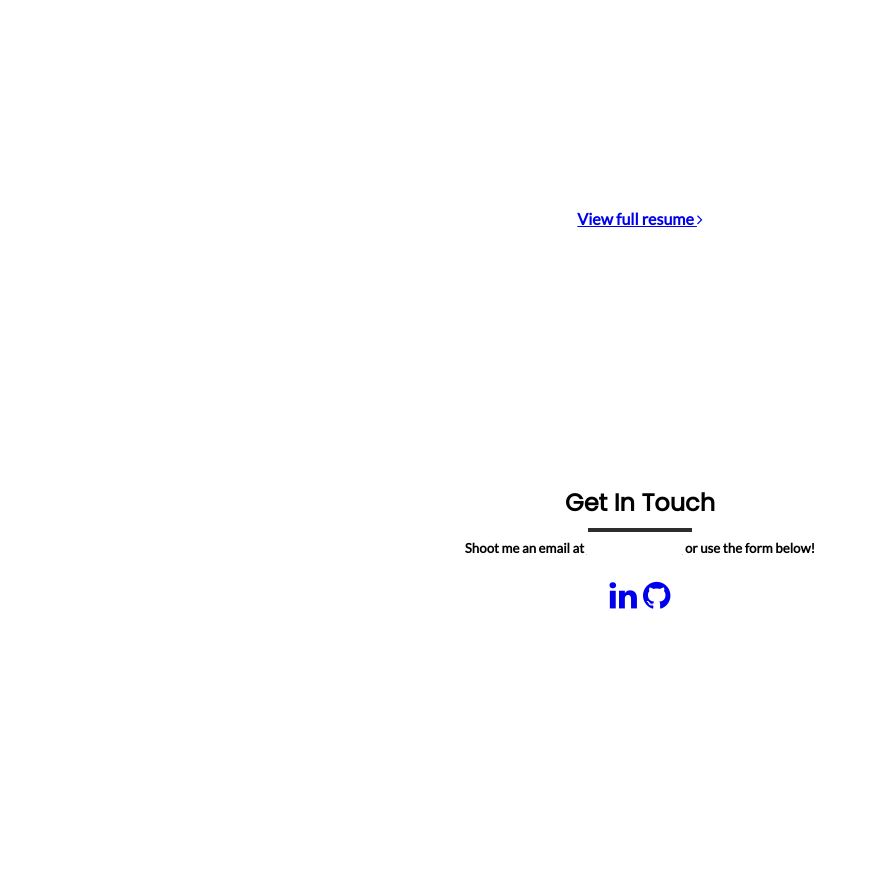
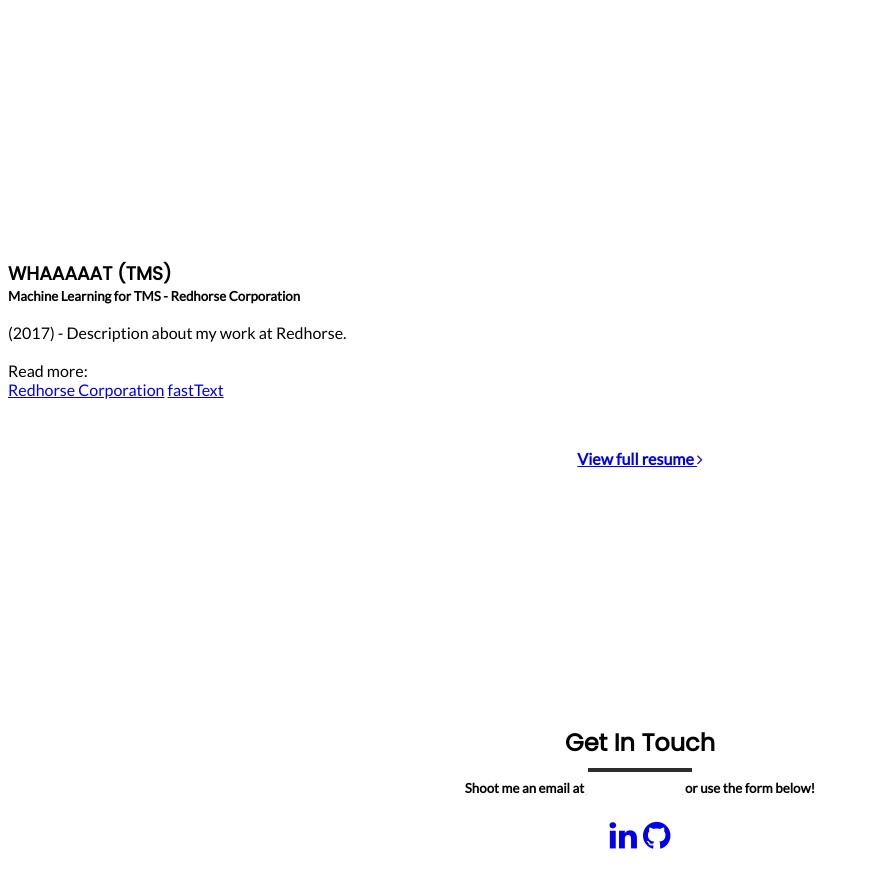
Before and after one commit to dennisjunior111/dennisjunior111.github.io, a Jekyll site: the page index.html, which Jekyll copies as it is, in a window 1280 px wide and 900 px high, scrolled down 7900 px. Shown: the top 888 px of the window, without its empty margins (0-869 px from the left). Built offline with Jekyll 4.4.1, drawn with Linux system fonts in a browser that asks for light colours; nearby versions of some CDN libraries; library files that are not in the unit come from our copies; a script that is not in the unit is left out; before the commit the page ends 8594 px from its top, so only the background shows below that.

Commit message:
Update index.html

```diff
--- a/index.html
+++ b/index.html
@@ -155,6 +155,16 @@ This is my about me section. <b>This is how you bold</b>. This is how you refere
         </div>
         <div id="awards">
 
+            <div class="container">
+                <h3 id="title" class="wow animated fadeIn title">WHAAAAAT (TMS)</h3>
+                <h5 id="tagline" class="wow animated fadeInUp">Machine Learning for TMS - Redhorse Corporation</h5>
+                <br>
+                <p id="content" class="wow animated fadeInUp">(2017) - Description about my work at Redhorse.
+                    <br>
+                    <br>Read more:
+                    <br><a class="btn black" href="https://www.redhorsecorp.com/">Redhorse Corporation</a> <a class="btn black" href="https://github.com/facebookresearch/fastText">fastText</a></p>
+            </div>
+
                 <center><a href="Resume.pdf"><h4>View full resume <i class="fa fa-angle-right"></i></h4></a></center>
             </div>
         </div>
```
